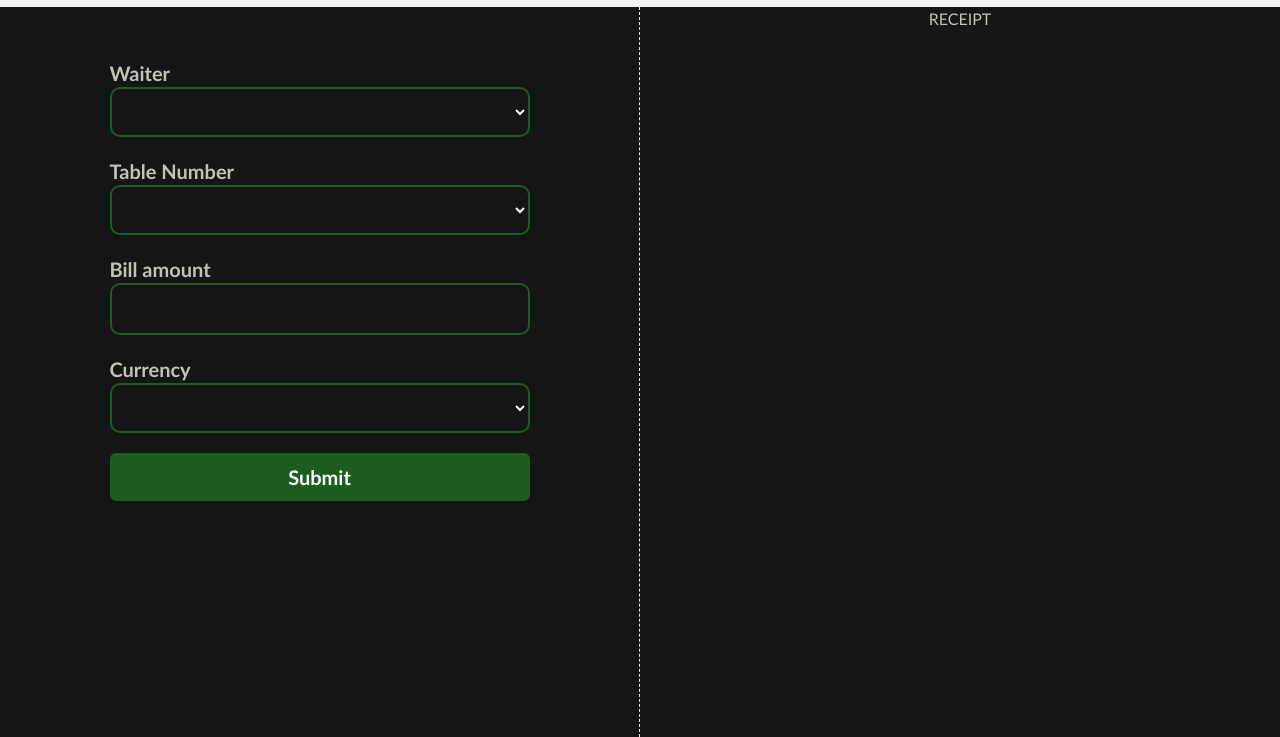
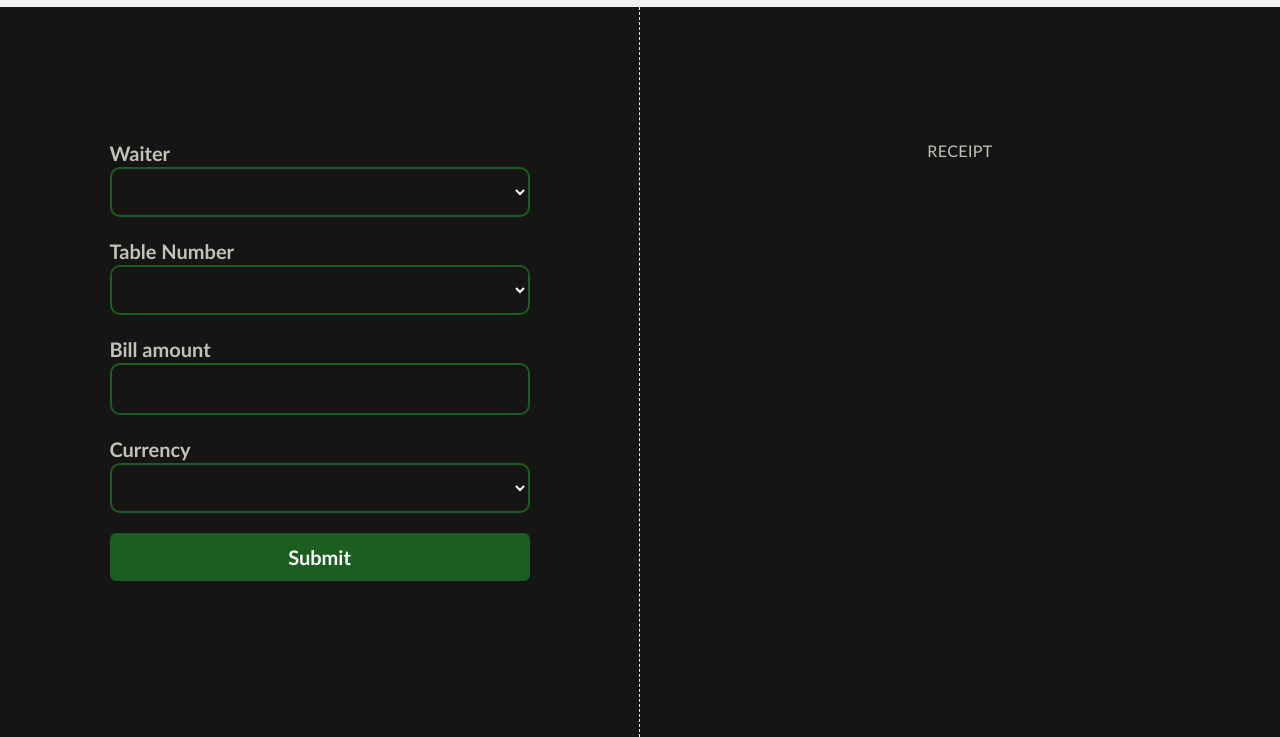
Before and after one commit to KiriqN/Tip-Calculator, a website: page index.html in a window 1280 px wide. Shown: the part 63-800 px from the top of the page. Drawn offline with Linux system fonts and the light colour scheme.

Commit message:
Refactor layout and styles for improved structure and aesthetics; enhance margin and font-weight utilities

```diff
--- a/index.html
+++ b/index.html
@@ -12,11 +12,11 @@
   <body class="flex flex-col h-screen">
     <nav class="navbar"><img src="./images/logo.svg" /></nav>
     <main class="flex-1">
-      <div class="grid grid-cols-2 h-full">
+      <div class="grid grid-cols-1 md:grid-cols-2 h-full">
         <div
           class="flex justify-center border-r border-dashed border-[#e5e7eb] p-8"
         >
-          <form id="tipCalc" class="w-[80%]">
+          <form id="tipCalc" class="w-[80%] mt-20">
             <div class="form-group m-5">
               <label class="font-bold text-xl" for="waiter">Waiter</label>
               <select
@@ -90,7 +90,9 @@
             </div>
           </form>
         </div>
-        <div class="flex justify-center"><p>RECEIPT</p></div>
+        <div class="flex justify-center p-8 mt-20">
+          <p class="m-5 font-light tracking-wide">RECEIPT</p>
+        </div>
       </div>
     </main>
   </body>
```
Also changed, not shown: styles/output.css.
